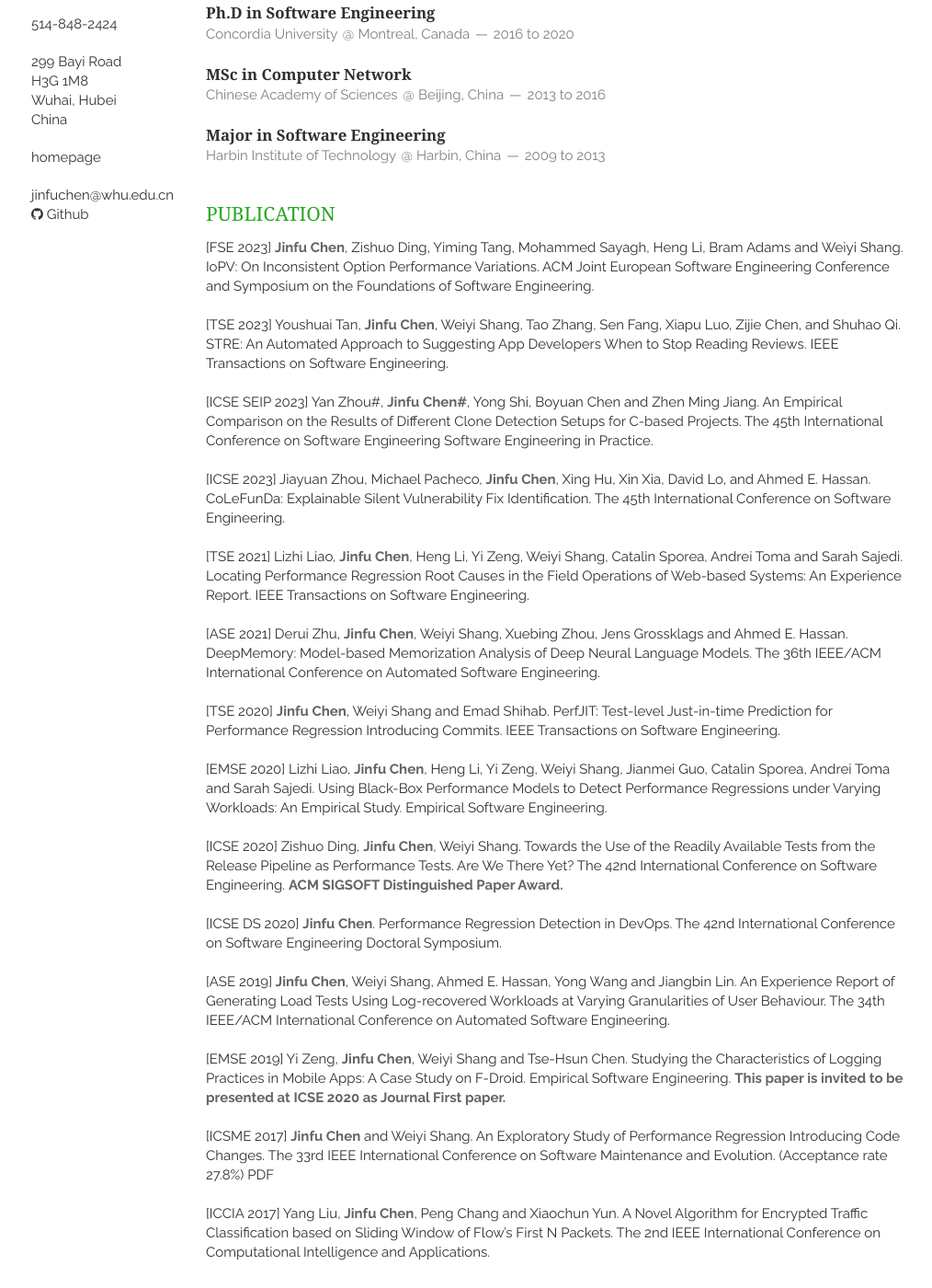
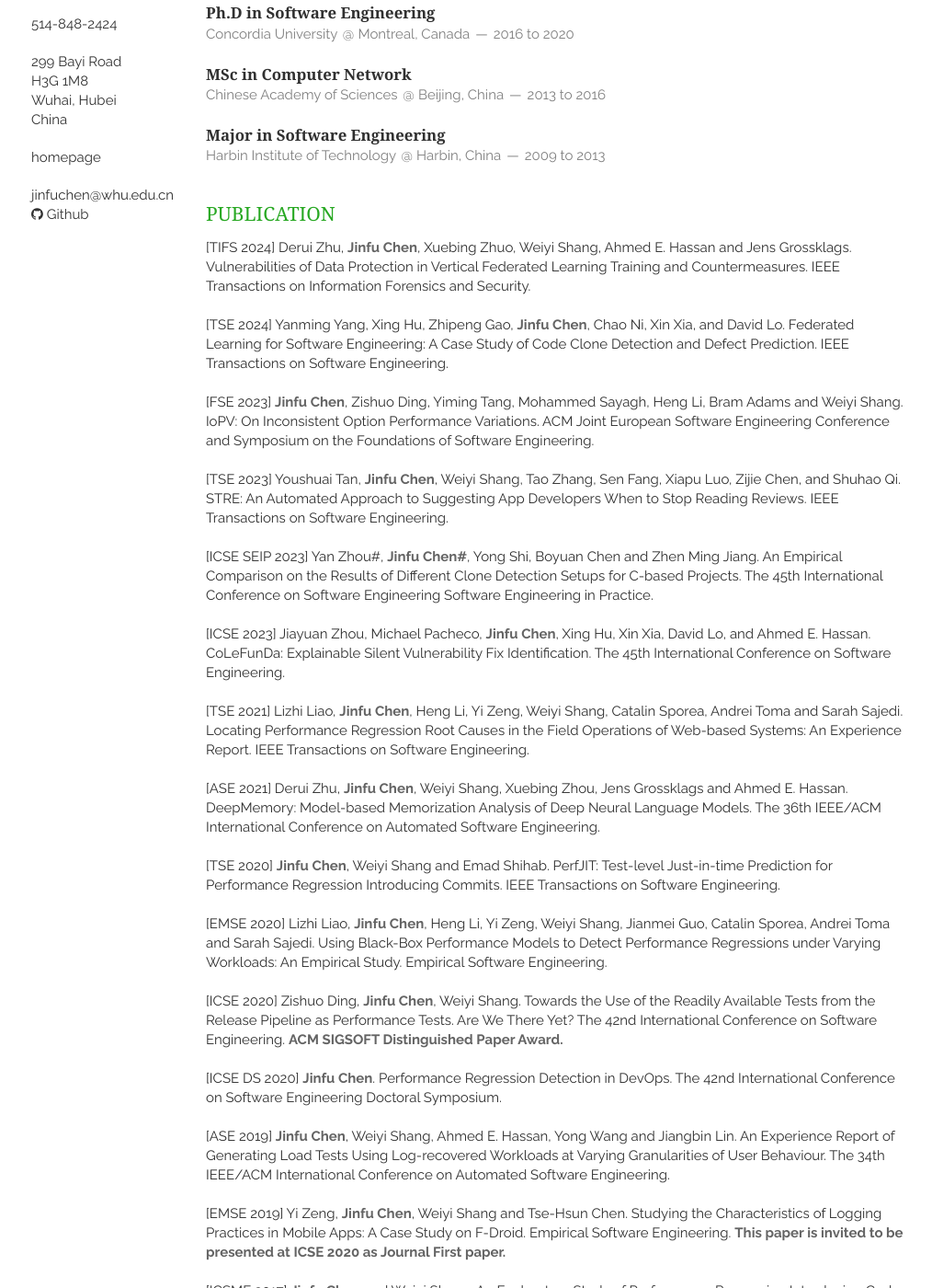
Before and after one commit to jinfuchen/jinfu, a Jekyll site: the page built from index.html, in a window 1280 px wide and 1400 px high, scrolled down 319 px. Shown: the whole window at 92% size, without its empty margins (136-1150 px from the left). Built offline with Jekyll 4.4.1, drawn with Linux system fonts in a browser that asks for light colours; nearby versions of some CDN libraries; the list of posts is cut into pages by our own code; some of the changed text lies outside the part shown.

Commit message:
add publications tse and tifs

```diff
--- a/_includes/publication.html
+++ b/_includes/publication.html
@@ -12,6 +12,12 @@
     -->
 
     <article>
+      <p>[TIFS 2024] Derui Zhu, <em>Jinfu Chen</em>, Xuebing Zhuo, Weiyi Shang, Ahmed E. Hassan and Jens Grossklags. Vulnerabilities of Data Protection in Vertical Federated Learning Training and Countermeasures. IEEE Transactions on Information Forensics and Security. </p>
+      <br>
+
+      <p>[TSE 2024] Yanming Yang, Xing Hu, Zhipeng Gao, <em>Jinfu Chen</em>, Chao Ni, Xin Xia, and David Lo. Federated Learning for Software Engineering: A Case Study of Code Clone Detection and Defect Prediction. IEEE Transactions on Software Engineering. </p>
+      <br>
+
       <p>[FSE 2023] <em>Jinfu Chen</em>, Zishuo Ding, Yiming Tang, Mohammed Sayagh, Heng Li, Bram Adams and Weiyi Shang. IoPV: On Inconsistent Option Performance Variations. ACM Joint European Software Engineering Conference and Symposium on the Foundations of Software Engineering. </p>
       <br>
 
--- a/_includes/service.html
+++ b/_includes/service.html
@@ -1,11 +1,14 @@
 <section class="thirteen columns">
     <h1>Service</h1>
     <article>
+        <p>  Reviewer: IEEE Transactions on Software Engineering </p>
     	<p>  Reviewer: Empirical Software Engineering </p>
     	<p>  Reviewer: Journal of Software System </p>
         <p>  Reviewer: Automated Software Engineering </p>
     	<p>  Reviewer: IEEE transactions on reliability </p>
     	<p>  Reviewer: Journal of Software: Evolution and Process </p>
+        <p>  PC Member: ICPC 2024 Tools and Demos Track </p>
+        <p>  PC Member: ICPE 2024 Data Challenge Track </p>
         <p>  PC Member: MSR 2023 Technical Track </p>
         <p>  PC Member: SANER 2023 Technical Track </p>
         <p>  PC Member: IWSC 2023 </p>
```
